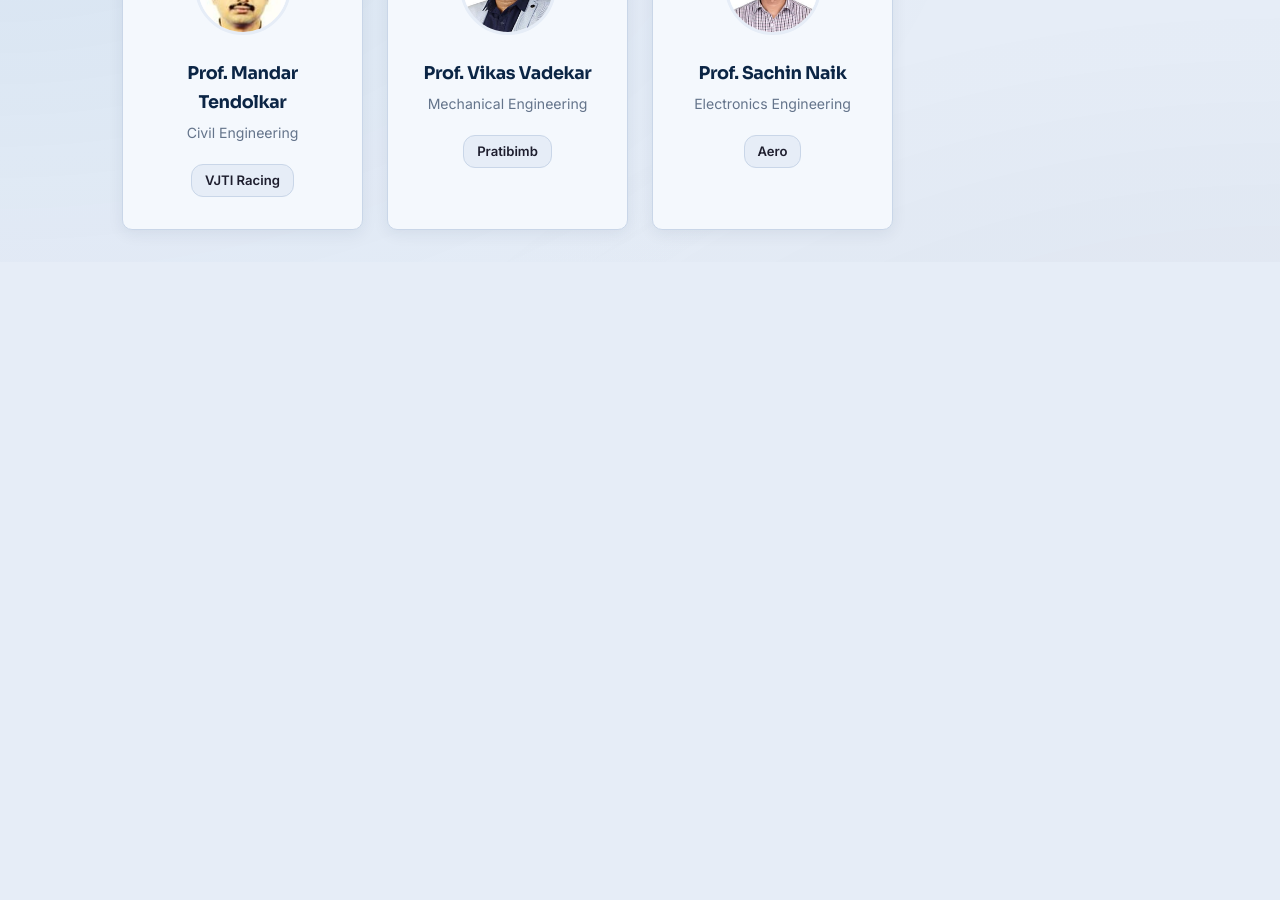
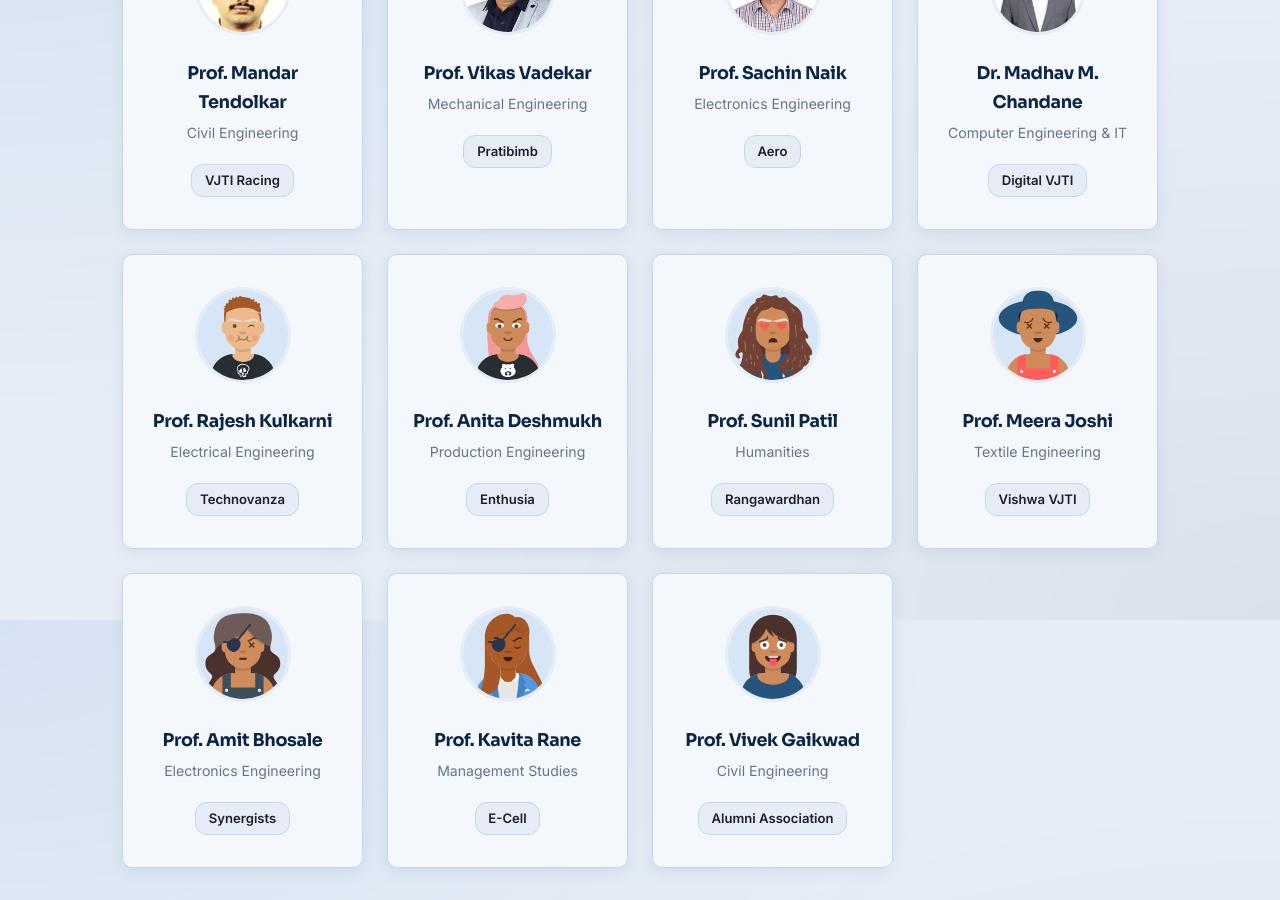
Before and after one commit to AvanishSalunke/HCI, a React (Vite) app in the folder frontend/: page /faculty in a window 1280 px wide. Shown: the part 980-1880 px from the top of the page. Before the commit the page ends 1242 px from the top, so only its background shows below. Built offline with nearby package versions, Linux system fonts and the light colour scheme; no server answers.

Commit message:
Give every committee a faculty advisor and move Lachure sir to COC

```diff
--- a/frontend/src/mockData.js
+++ b/frontend/src/mockData.js
@@ -23,7 +23,7 @@ export const mockFaculty = [
     id: 1,
     name: 'Prof. S.S Lachure',
     department: 'Computer Engineering',
-    committees: ['Digital VJTI'],
+    committees: ['COC'],
     photo: '/assets/faculty_pics/lachure_sir.png'
   },
   {
@@ -68,4 +68,60 @@ export const mockFaculty = [
     committees: ['Aero'],
     photo: '/assets/faculty_pics/sachin_naik.png'
   },
+  {
+    id: 5,
+    name: 'Dr. Madhav M. Chandane',
+    department: 'Computer Engineering & IT',
+    committees: ['Digital VJTI'],
+    photo: '/assets/faculty_pics/chandane_sir.png'
+  },
+  {
+    id: 6,
+    name: 'Prof. Rajesh Kulkarni',
+    department: 'Electrical Engineering',
+    committees: ['Technovanza'],
+    photo: '/assets/faculty_pics/placeholder_technovanza.svg'
+  },
+  {
+    id: 7,
+    name: 'Prof. Anita Deshmukh',
+    department: 'Production Engineering',
+    committees: ['Enthusia'],
+    photo: '/assets/faculty_pics/placeholder_enthusia.svg'
+  },
+  {
+    id: 8,
+    name: 'Prof. Sunil Patil',
+    department: 'Humanities',
+    committees: ['Rangawardhan'],
+    photo: '/assets/faculty_pics/placeholder_rangawardhan.svg'
+  },
+  {
+    id: 9,
+    name: 'Prof. Meera Joshi',
+    department: 'Textile Engineering',
+    committees: ['Vishwa VJTI'],
+    photo: '/assets/faculty_pics/placeholder_vishwa.svg'
+  },
+  {
+    id: 10,
+    name: 'Prof. Amit Bhosale',
+    department: 'Electronics Engineering',
+    committees: ['Synergists'],
+    photo: '/assets/faculty_pics/placeholder_synergists.svg'
+  },
+  {
+    id: 11,
+    name: 'Prof. Kavita Rane',
+    department: 'Management Studies',
+    committees: ['E-Cell'],
+    photo: '/assets/faculty_pics/placeholder_ecell.svg'
+  },
+  {
+    id: 12,
+    name: 'Prof. Vivek Gaikwad',
+    department: 'Civil Engineering',
+    committees: ['Alumni Association'],
+    photo: '/assets/faculty_pics/placeholder_alumni.svg'
+  },
 ];
```
